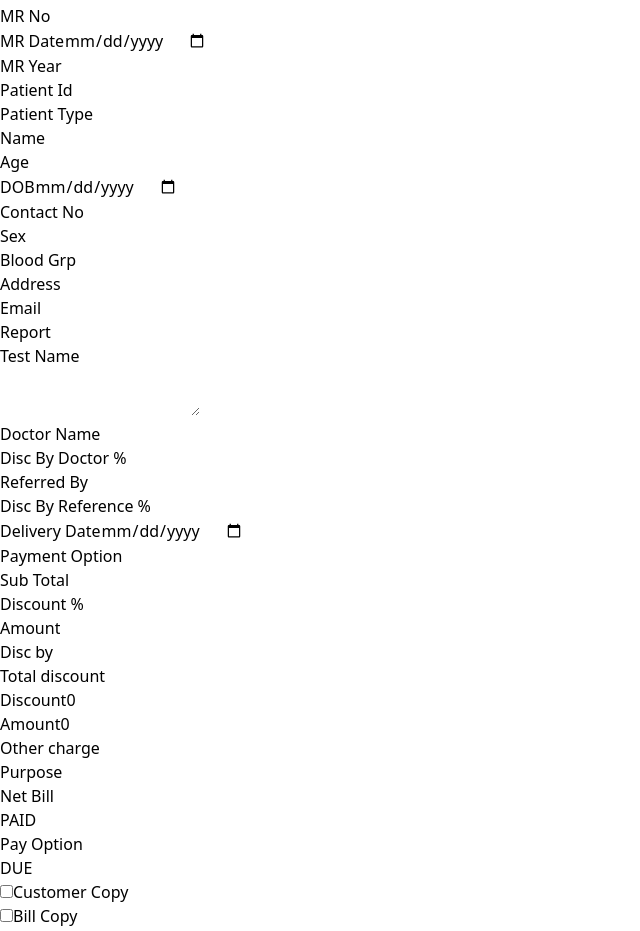
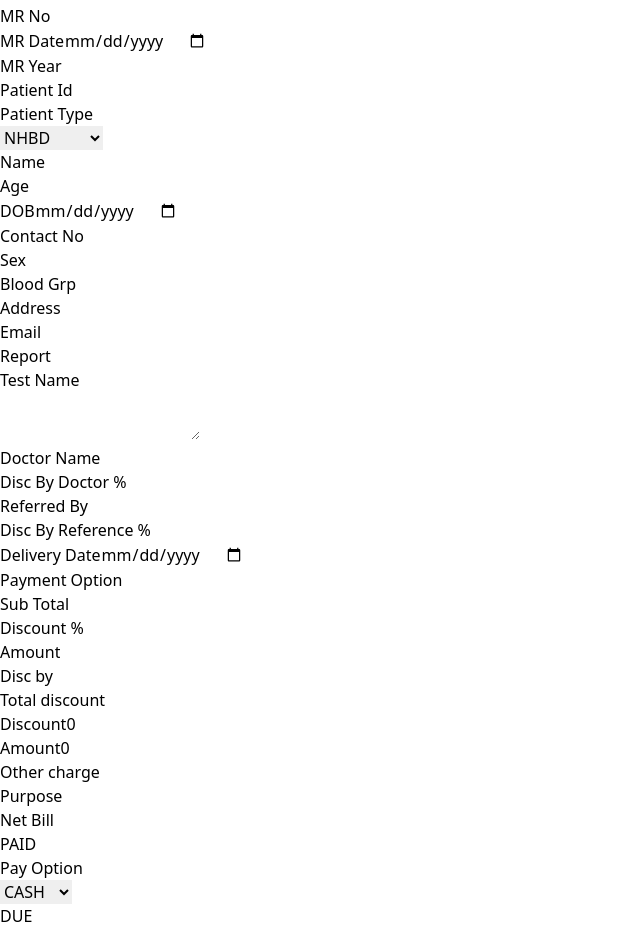
Before and after one commit to mdsultanmahmud/design-like-soft, a React (Vite) app: page / in a window 1280 px wide. Shown: the part 326-1257 px from the top of the page, without its empty margins (0-640 px from the left). Built offline with nearby package versions, Linux system fonts and the light colour scheme.

Commit message:
fix something

```diff
--- a/src/components/PatientInves/PatientInves.jsx
+++ b/src/components/PatientInves/PatientInves.jsx
@@ -22,8 +22,14 @@ const PatientInves = () => {
                         <input className="p-1 border border-1 border-black outline-none text-lg w-3/5" type="number" />
                     </div>
                     <div className="flex justify-between font-semibold items-center">
-                        <label htmlFor="patient-type">Patient Type</label>
-                        <input className="p-1 border border-1 border-black outline-none text-lg w-3/5" type="text" />
+                        <option value="option_value">Patient Type</option>
+                        <select name="myOption" className="p-1 border border-1 border-black outline-none text-lg w-3/5  ">
+                            <option value="option2">NHBD</option>
+                            <option value="option1">General</option>
+                            <option value="option2">ApnarLab</option>
+                            <option value="option3">Close Loop</option>
+                            <option value="option3">Pre Test</option>
+                        </select>
                     </div>
                     <div className="flex justify-between font-semibold items-center"></div>
                     <div className="flex justify-between font-semibold items-center">
--- a/src/components/Payment/Payment.jsx
+++ b/src/components/Payment/Payment.jsx
@@ -1,7 +1,7 @@
 
-import {AiFillPrinter, AiOutlineFileSearch} from 'react-icons/ai'
-import {FaBarcode} from 'react-icons/fa'
-import {GrCopy} from 'react-icons/gr'
+import { AiFillPrinter, AiOutlineFileSearch } from 'react-icons/ai'
+import { FaBarcode } from 'react-icons/fa'
+import { GrCopy } from 'react-icons/gr'
 const Payment = () => {
     return (
         <div className="min-h-screen">
@@ -70,34 +70,38 @@ const Payment = () => {
                     </div>
                     <div >
                         <div className="flex items-center font-semibold gap-2 justify-between mb-1">
-                            <label htmlFor="pay-opt">Pay Option</label>
-                            <input className="p-1 border border-1 border-black outline-none text-lg w-1/2" type="number" />
+                            <option value="option_value">Pay Option</option>
+                            <select className='p-1 border border-1 border-black outline-none text-lg w-1/2'>
+                                <option value="option1">CASH</option>
+                                <option value="option2">CARD</option>
+                                <option value="option3">BKASH</option>
+                            </select>
                         </div>
                         <div className="flex items-center font-semibold gap-2 justify-between mb-1">
                             <label htmlFor="due" className="font-bold text-red-500 text-lg">DUE</label>
                             <input className="p-1 border border-1 border-black outline-none text-lg w-1/2" type="number" />
                         </div>
                     </div>
-                    <div className="font-semibold">
-                        <div className="flex">
+                    <div className="">
+                        <div className="flex mb-1">
                             <input className="p-1 border border-1 border-black outline-none text-lg w-1/2" type="checkbox" id="cus" />
-                            <label htmlFor="cus">Customer Copy</label>
+                            <label htmlFor="cus" className='text-blue-700'>Customer Copy</label>
                         </div>
-                        <div className="flex">
+                        <div className="flex mb-1">
                             <input className="p-1 border border-1 border-black outline-none text-lg w-1/2" type="checkbox" id="bill-copy" />
-                            <label htmlFor="bill-copy">Bill Copy</label>
+                            <label htmlFor="bill-copy" className='text-blue-700'>Bill Copy</label>
                         </div>
-                        <div className="flex">
+                        <div className="flex mb-1">
                             <input className="p-1 border border-1 border-black outline-none text-lg w-1/2" type="checkbox" id="lab-copy" />
-                            <label htmlFor="lab-copy">Lab Copy</label>
+                            <label htmlFor="lab-copy" className='text-blue-700'>Lab Copy</label>
                         </div>
                     </div>
                 </div>
                 <div className='flex gap-4 my-6 ml-4'>
-                    <GrCopy size={50} className='cursor-pointer'/>
-                    <AiFillPrinter size={50} className='text-red-500 cursor-pointer'/>
-                    <AiOutlineFileSearch size={50} className='text-blue-500 cursor-pointer'/>
-                    <FaBarcode size={50} className='text-green-500 cursor-pointer'/>
+                    <GrCopy size={50} className='cursor-pointer' />
+                    <AiFillPrinter size={50} className='text-red-500 cursor-pointer' />
+                    <AiOutlineFileSearch size={50} className='text-blue-500 cursor-pointer' />
+                    <FaBarcode size={50} className='text-green-500 cursor-pointer' />
                 </div>
             </div>
 
```
Also changed, not shown: 1 other file (tests, documents, lock files or other folders).
